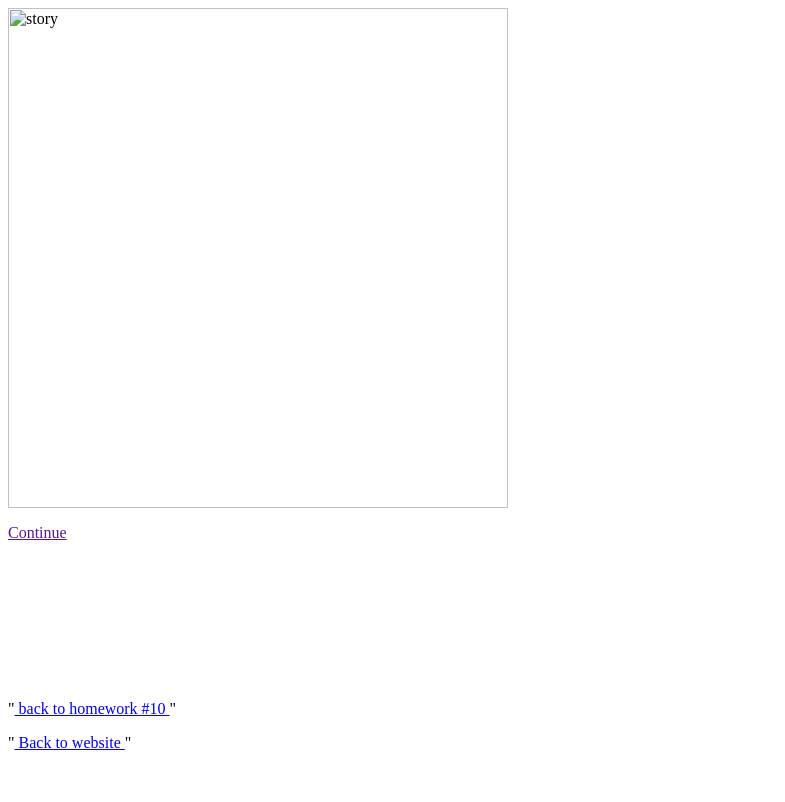
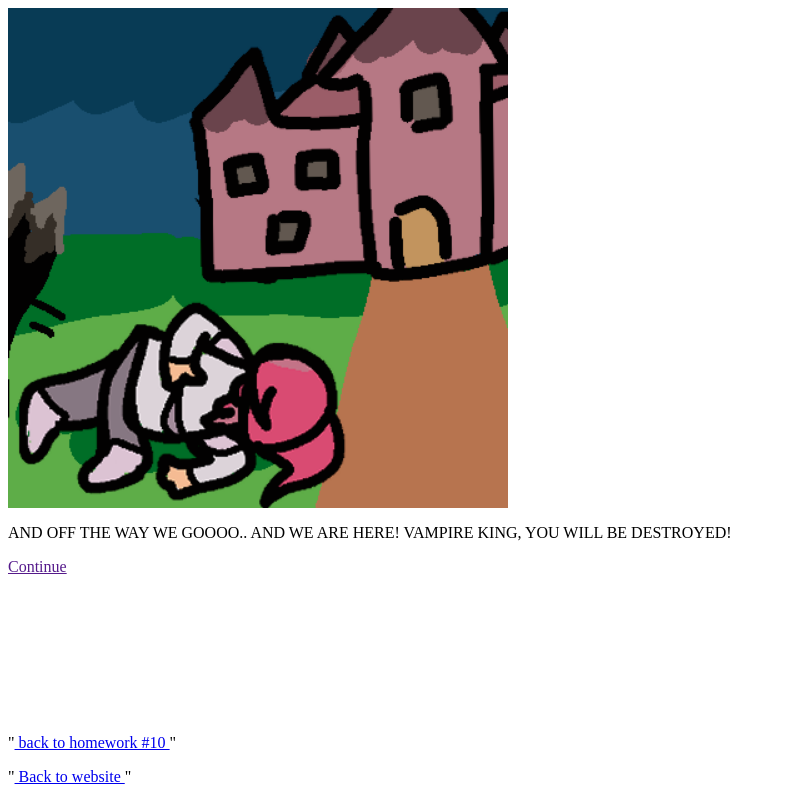
Before and after one commit to EmiIsHungry/scene5.html, a plain HTML site: page index.html in a window 1280 px wide. Shown: the whole page, without its empty margins (0-785 px from the left). Drawn offline with Linux system fonts and the light colour scheme.

Commit message:
Update index.html

```diff
--- a/index.html
+++ b/index.html
@@ -3,9 +3,9 @@
     <title> Emily's interactivestorygame </title>
   </head>
   <body>
-    <img src=" " width ="500" height= "500" alt=" story"/>
-    <p>  </p>
-    <p>  <a href= > Continue </a> </p>
+    <img src="goingtocastle.png " width ="500" height= "500" alt=" story"/>
+    <p> AND OFF THE WAY WE GOOOO.. AND WE ARE HERE! VAMPIRE KING, YOU WILL BE DESTROYED!</p>
+    <p> <a href= > Continue </a> </p>
     <br>
     <br>
     <br>
```
